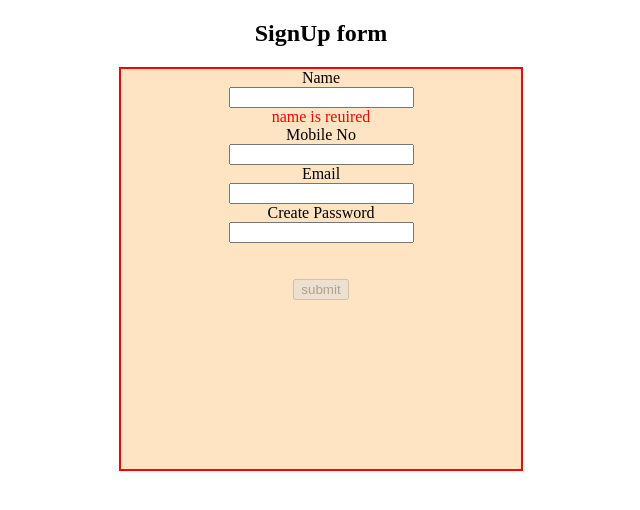
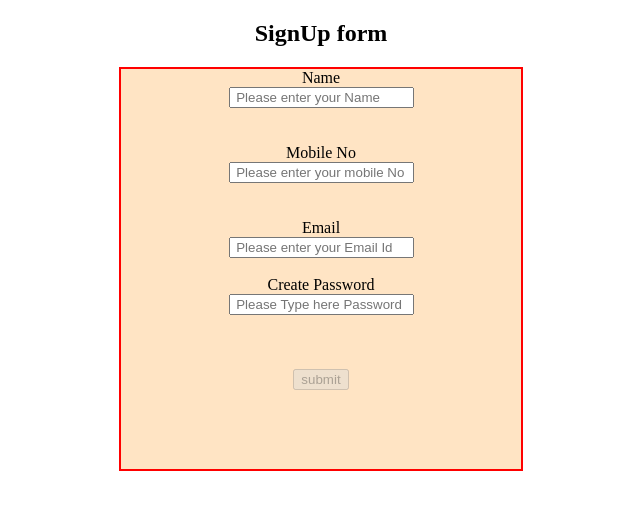
Before and after one commit to poonambhapkar34/octJavaScipt, an Angular app in the folder AngularProject/angularOctBatch/: page /adminsignup in a window 1280 px wide. Shown: the top 510 px of the page, without its empty margins (319-959 px from the left). Built offline with nearby package versions, Linux system fonts and the light colour scheme.

Commit message:
template driven

```diff
--- a/AngularProject/angularOctBatch/src/app/adminsignup/adminsignup.component.html
+++ b/AngularProject/angularOctBatch/src/app/adminsignup/adminsignup.component.html
@@ -1,27 +1,35 @@
 <h2 class="heading">SignUp form</h2>
 <div class="form-container">
     <form #signUp="ngForm" autocomplete="off">
-        <!-- <label>Name</label><br>
-        <input type="text" [(ngModel)]="data.name" #name ='ngModel' name="name" required maxlength="5"><br>
-        <span *ngIf="!name.touched" class="error">  Name is required</span><br><br>
-        <label>Mobile No</label><br>
-        <input type="text" [(ngModel)]="data.mobNo" name="mob"><br>
-        <label>Email</label><br>
-        <input type="email"  [(ngModel)]="data.email" name="email"><br> -->
 
         <label>Name</label><br>
-        <input type="text" ngModel #fullname ='ngModel' name="fullname" required maxlength="5"><br>
-        <span *ngIf="fullname.errors?.['required'] " class="error">name is reuired</span><br>
+        <input type="text" ngModel #fullname='ngModel' name="fullname" required maxlength="10" minlength="5"
+            placeholder=" Please enter your Name"><br>
+        <!-- <span *ngIf="!fullname.touched"> Please enter your Name </span> -->
+        <span *ngIf="fullname.errors?.['required'] && fullname.touched && fullname.invalid" class="error-msg">name is
+            reuired</span><br>
+        <span class="error-msg" *ngIf="fullname.touched && fullname.errors?.['minlength']">fullname should contain
+            atleast 5 charachters</span><br>
 
         <label>Mobile No</label><br>
-        <input type="text" ngModel name="mob"><br>
+        <input type="text" ngModel name="mobNo" #mobNo='ngModel' pattern="[7-9]{1}[0-9]{9}" maxlength="10"
+            placeholder=" Please enter your mobile No" minlength="10"><br>
+        <span class="error-msg" *ngIf="mobNo.touched && mobNo.errors?.['pattern'] &&
+            !mobNo.errors?.['minlength']">Pattern Not
+            matched</span><br>
+        <span class="error-msg" *ngIf="mobNo.touched &&
+         mobNo.errors?.['minlength']">Please enter valid mobile
+            number</span><br>
 
         <label>Email</label><br>
-        <input type="email" ngModel name="email"><br>
+        <input type="email" ngModel name="email" email #email='ngModel' placeholder=" Please enter your Email Id"><br>
+        <span class="error-msg" *ngIf="email.touched && !email.valid">Please enter valid email id</span><br>
 
         <label>Create Password</label><br>
-        <input type="text" ngModel name="pass" maxlength="4"><br><br><br>
-        <!-- <input type="submit"> -->
-        <button [disabled]="signUp.invalid"  (click)="submit()">submit</button>
+        <input type="password" ngModel #pass='ngModel' name="pass" pattern="[A-Z]{1}[A-Za-z0-9]{9}" maxlength="10"
+            placeholder=" Please Type here Password"><br><br><br>
+        <span class="error-msg" *ngIf="pass.touched && pass.errors?.['pattern']">Please Enter valid password</span>
+        <br>
+        <button [disabled]="!signUp.valid" (click)="submit(signUp.value)">submit</button>
     </form>
 </div>
--- a/AngularProject/angularOctBatch/src/app/adminsignup/adminsignup.component.scss
+++ b/AngularProject/angularOctBatch/src/app/adminsignup/adminsignup.component.scss
@@ -9,6 +9,6 @@ text-align: center;
     text-align: center;
     margin: auto;
 }
-.error{
+.error-msg{
     color: red;
 }
```
